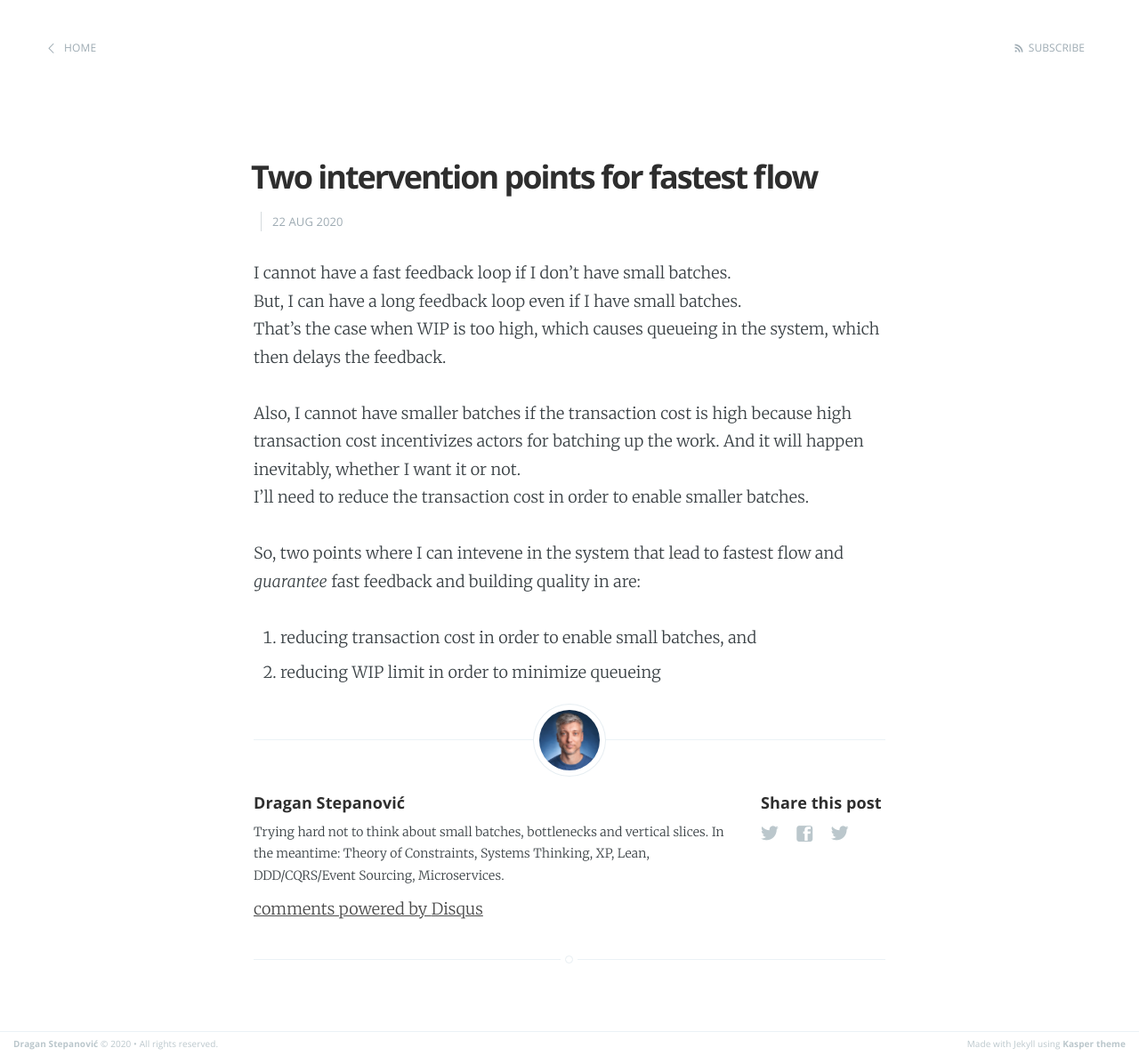
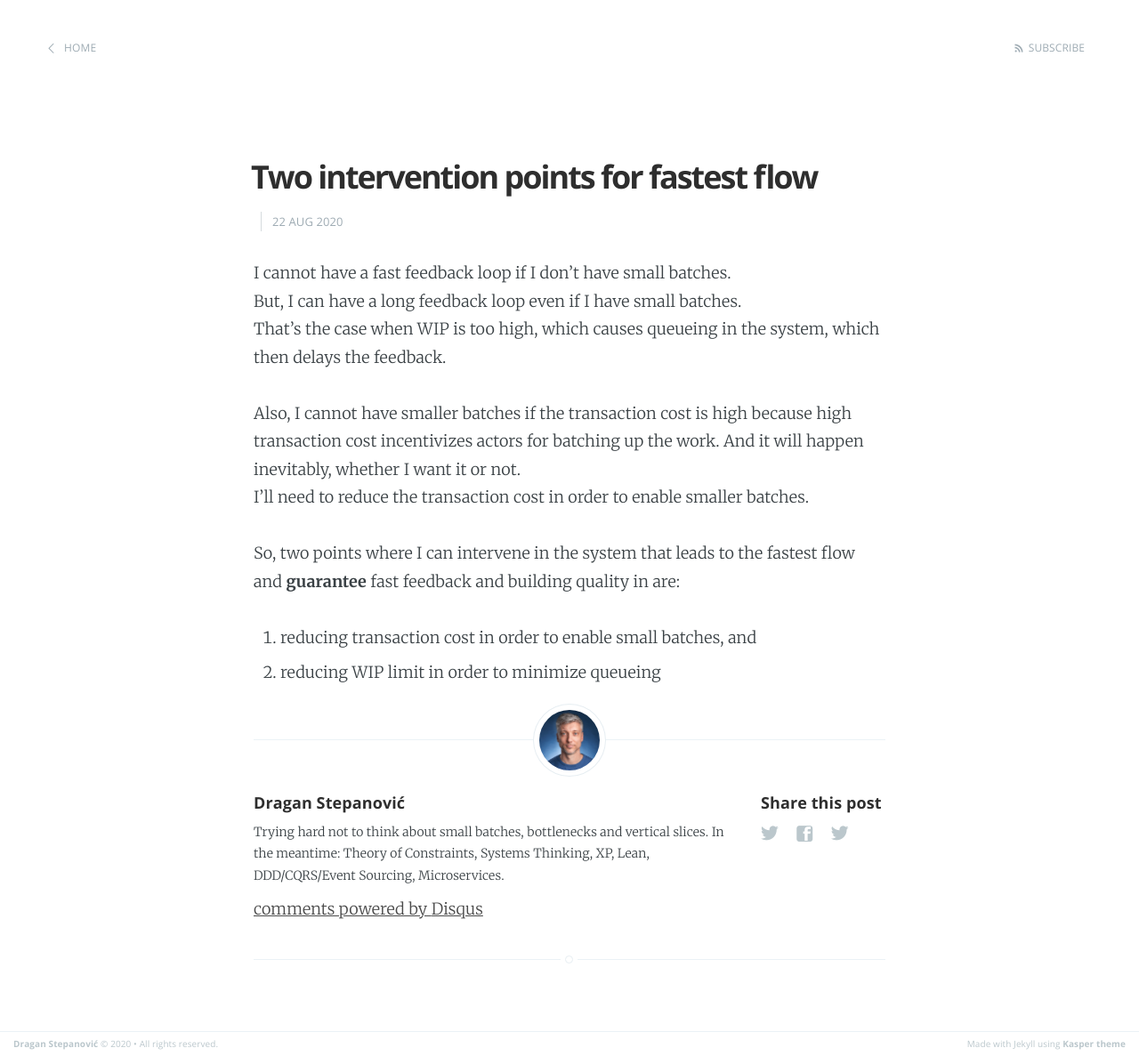
Before and after one commit to dragan-stepanovic/dragan-stepanovic.github.io, a Jekyll site: the page built from _posts/2020-08-22-two-intervention-points-for-fastest-flow.md, in a window 1280 px wide. Shown: the whole page at 89% size. Built offline with Jekyll 4.4.1, drawn with Linux system fonts in a browser that asks for light colours; our own code applies the rules of GitHub Pages for plain Markdown files; comment, search, counter and statistics services are not loaded.

Commit message:
Update 2020-08-22-two-intervention-points-for-fastest-flow.md

```diff
--- a/_posts/2020-08-22-two-intervention-points-for-fastest-flow.md
+++ b/_posts/2020-08-22-two-intervention-points-for-fastest-flow.md
@@ -8,6 +8,6 @@ That's the case when WIP is too high, which causes queueing in the system, which
 Also, I cannot have smaller batches if the transaction cost is high because high transaction cost incentivizes actors for batching up the work. And it will happen inevitably, whether I want it or not.
 I'll need to reduce the transaction cost in order to enable smaller batches.
 
-So, two points where I can intevene in the system that lead to fastest flow and *guarantee* fast feedback and building quality in are:
+So, two points where I can intervene in the system that leads to the fastest flow and __guarantee__ fast feedback and building quality in are:
 1. reducing transaction cost in order to enable small batches, and
 2. reducing WIP limit in order to minimize queueing
```
